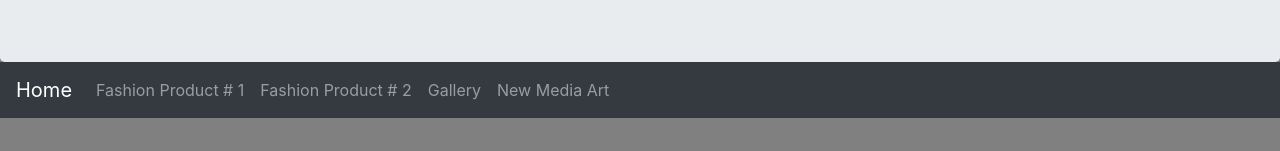
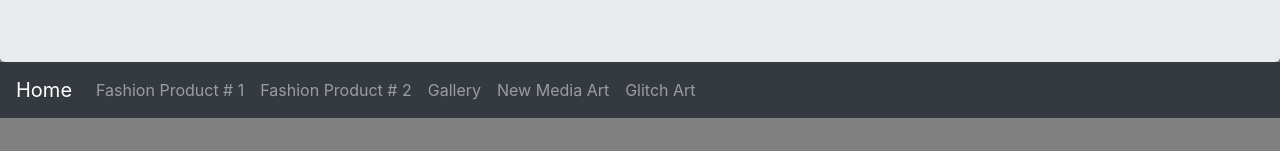
Before and after one commit to LE0SEE/LE0SEE.github.io, a plain HTML site: page index.html in a window 1280 px wide. Shown: the part 162-313 px from the top of the page. Drawn offline with nearby package versions, Linux system fonts and the light colour scheme.

Commit message:
Update index.html

```diff
--- a/index.html
+++ b/index.html
@@ -43,6 +43,8 @@
         <a class="nav-link" href="Gallery.html">Gallery</a>
       <li class="nav-item">
         <a class="nav-link" href="New media art.html">New Media Art</a>
+      <li class="nav-item">
+        <a class="nav-link" href="photo2.html">Glitch Art</a>
     </ul>
   </div>
 </nav>
```
